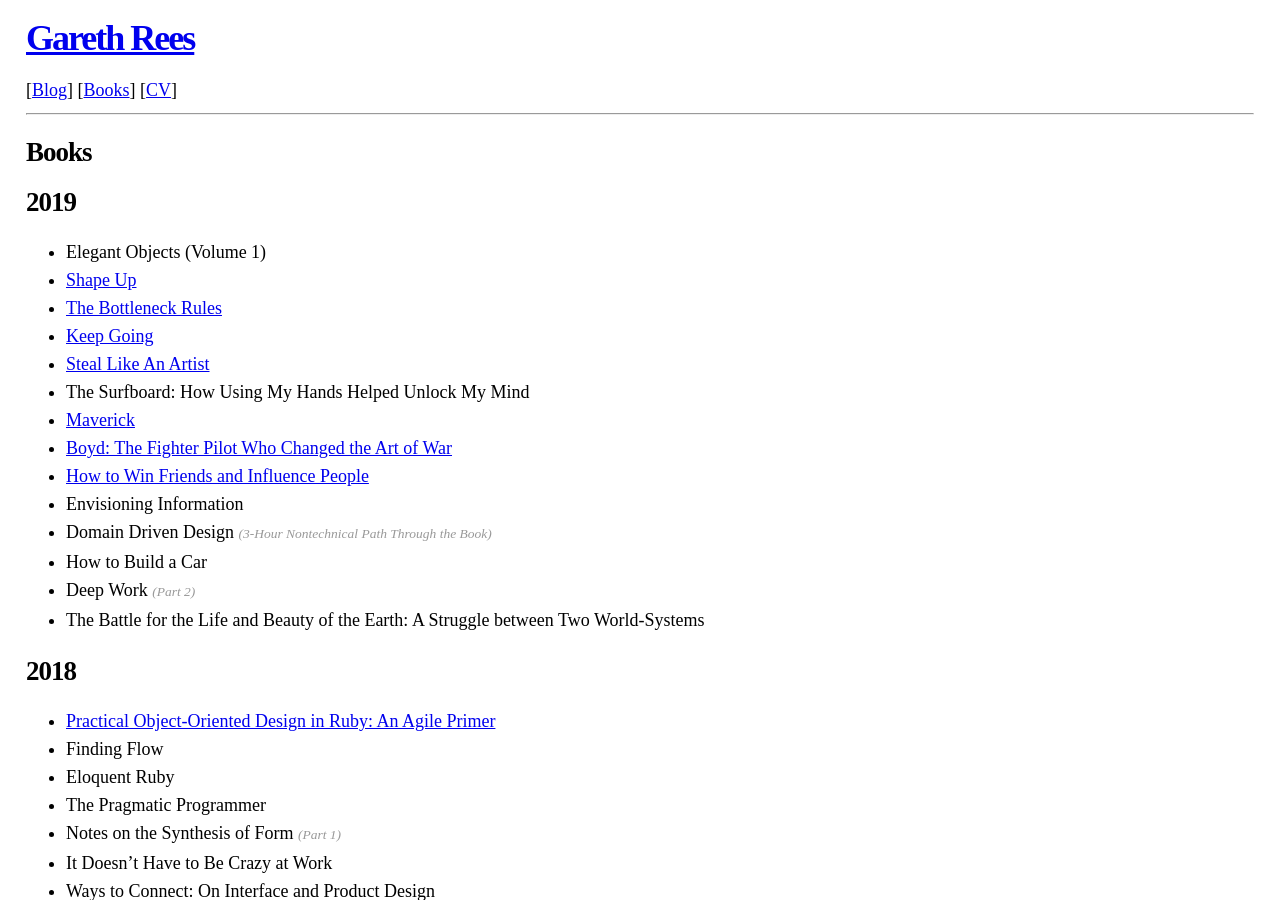
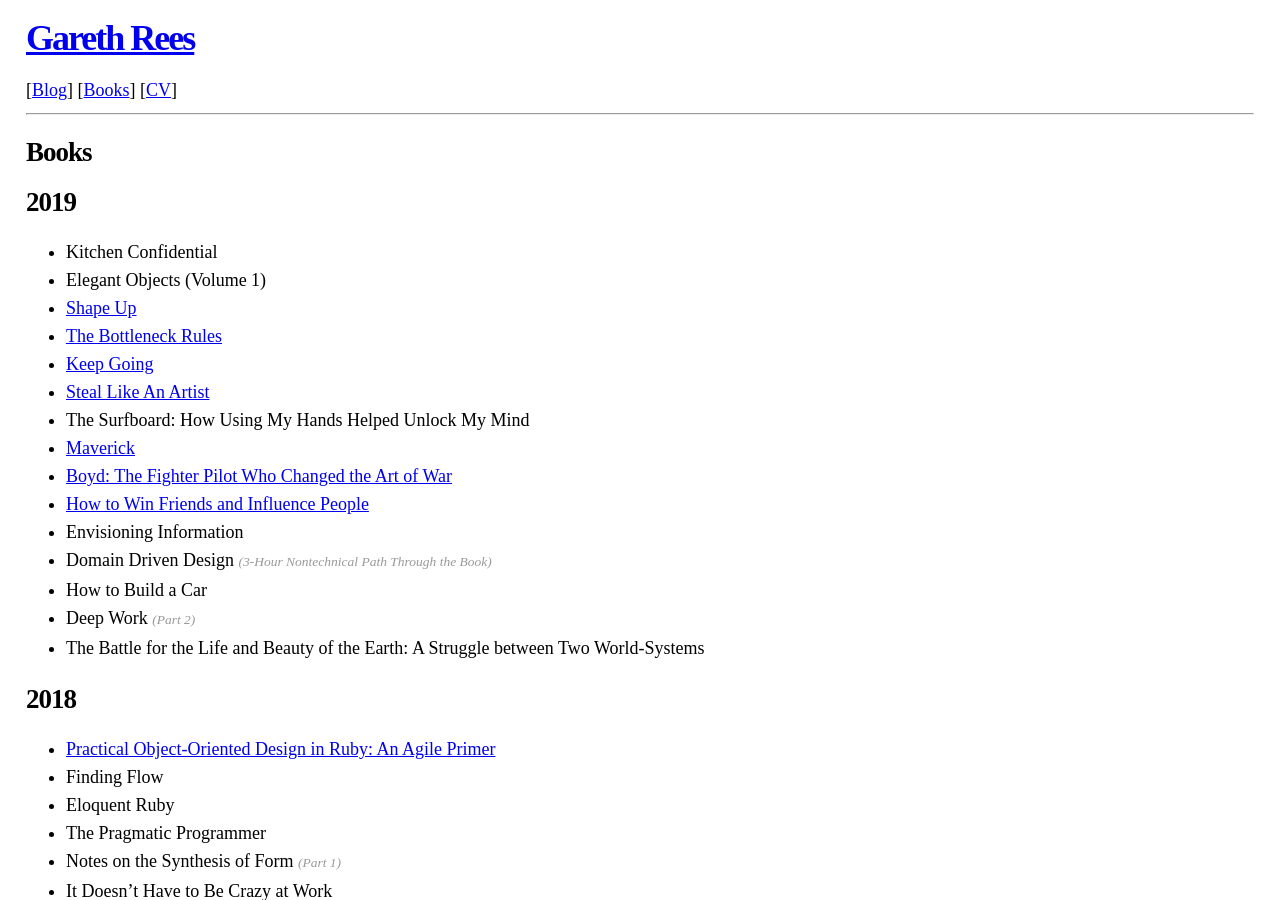
Before and after one commit to garethrees/garethrees.github.com, a Jekyll site: the page built from books.html, in a window 1280 px wide and 900 px high. Built offline with Jekyll 4.4.1, drawn with Linux system fonts in a browser that asks for light colours.

Commit message:
Add Kitchen Confidential

```diff
--- a/_data/books.yml
+++ b/_data/books.yml
@@ -1,4 +1,5 @@
 2019:
+- title: Kitchen Confidential
 - title: Elegant Objects (Volume 1)
 - title: Shape Up
   post: /2019/09/26/book-notes-shape-up
```
